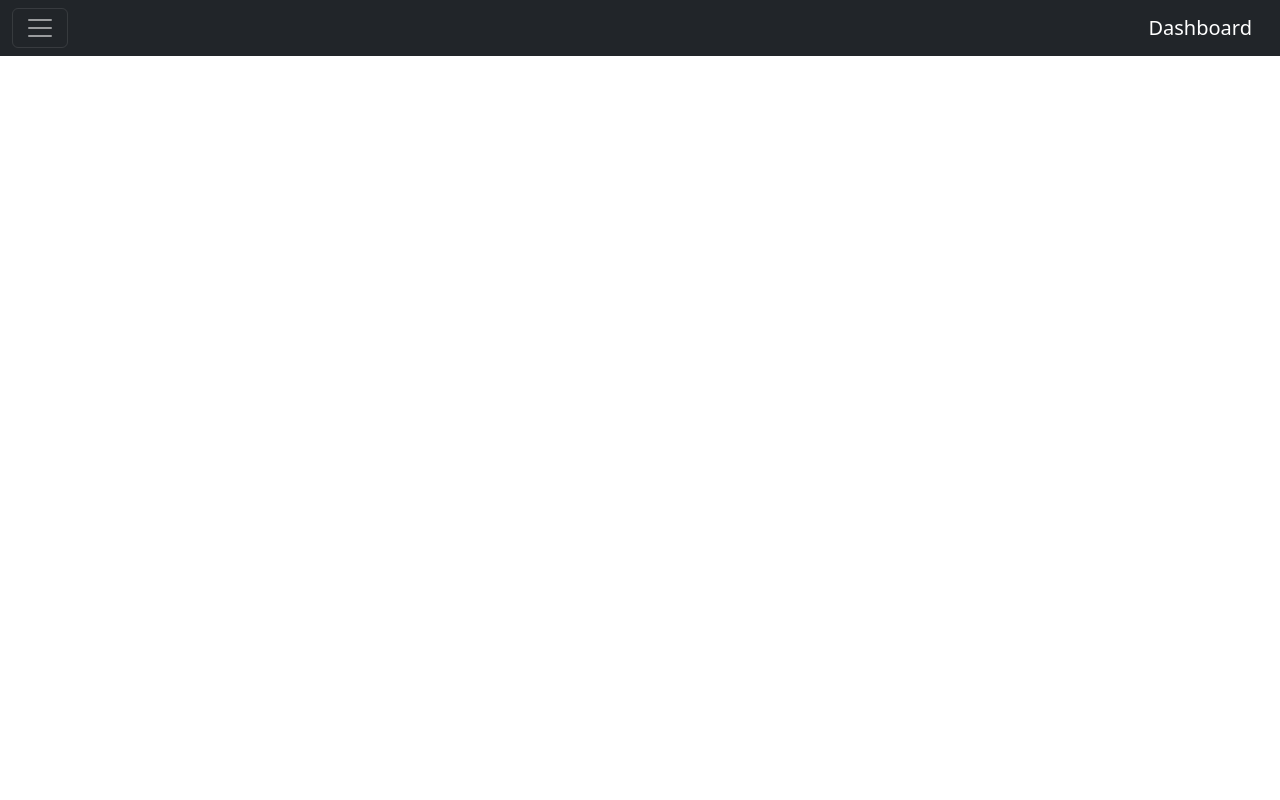
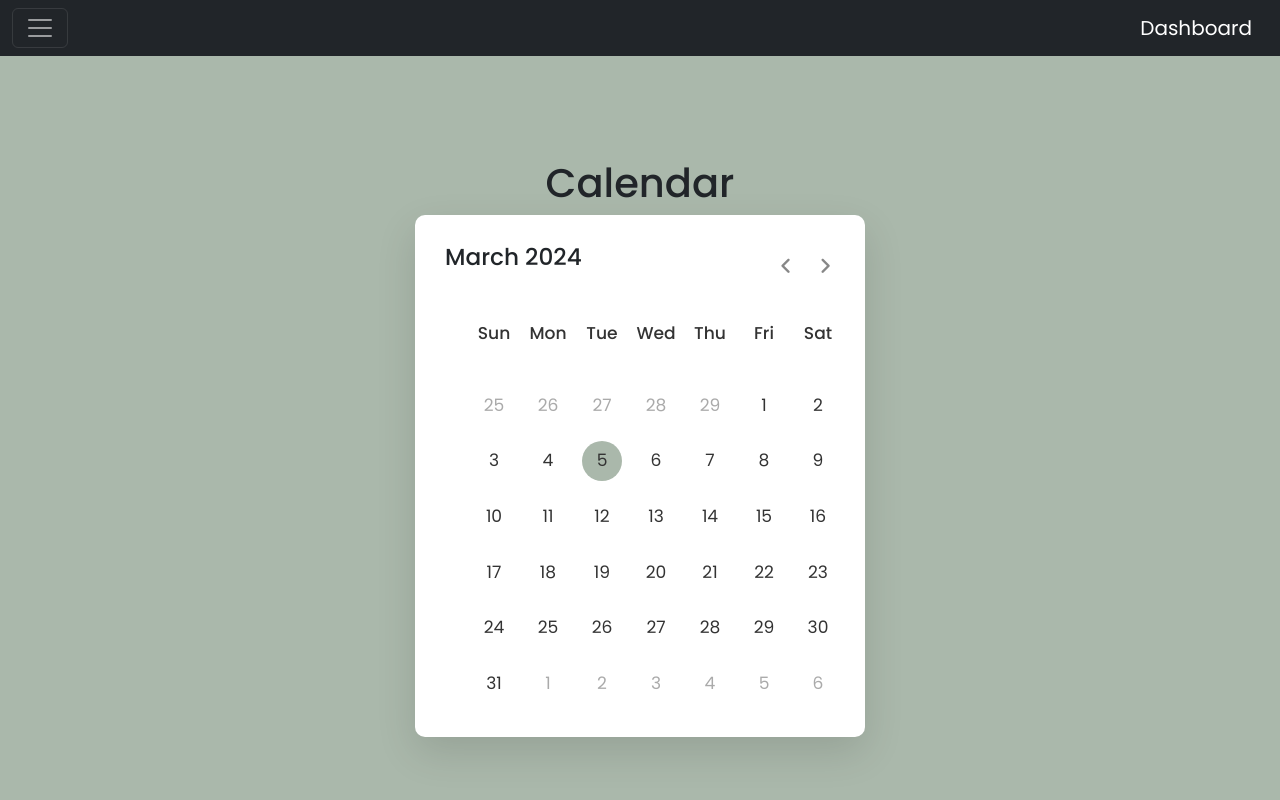
Before and after one commit to kcsheraj/Motion-Matrix, a Django app: page /calendarPage/ in a window 1280 px wide. Run offline with Django 4.2, Linux system fonts and the light colour scheme; some libraries are stand-ins or nearby versions.

Commit message:
Calendar v1 completed

```diff
--- a/myproject/myapp/static/css/calendarPage.css
+++ b/myproject/myapp/static/css/calendarPage.css
@@ -1,3 +1,106 @@
-.main-container {
-  background-color: yellow;
+@import url("https://fonts.googleapis.com/css2?family=Poppins:wght@400;500;600&display=swap");
+* {
+  margin: 0;
+  padding: 0;
+  box-sizing: border-box;
+  font-family: "Poppins", sans-serif;
 }
+body {
+  display: flex;
+  align-items: center;
+  padding: 0 10px;
+  justify-content: center;
+  min-height: 100vh;
+  background: #aab8ab;
+}
+.wrapper {
+  width: 450px;
+  background: #fff;
+  border-radius: 10px;
+  box-shadow: 0 15px 40px rgba(0, 0, 0, 0.12);
+}
+.wrapper header {
+  display: flex;
+  align-items: center;
+  padding: 25px 30px 10px;
+  justify-content: space-between;
+}
+header .icons {
+  display: flex;
+}
+header .icons span {
+  height: 38px;
+  width: 38px;
+  margin: 0 1px;
+  cursor: pointer;
+  color: #878787;
+  text-align: center;
+  line-height: 38px;
+  font-size: 1.9rem;
+  user-select: none;
+  border-radius: 50%;
+}
+.icons span:last-child {
+  margin-right: -10px;
+}
+header .icons span:hover {
+  background: #f2f2f2;
+}
+header .current-date {
+  font-size: 1.45rem;
+  font-weight: 500;
+}
+.calendar {
+  padding: 20px;
+}
+.calendar ul {
+  display: flex;
+  flex-wrap: wrap;
+  list-style: none;
+  text-align: center;
+}
+.calendar .days {
+  margin-bottom: 20px;
+}
+.calendar li {
+  color: #333;
+  width: calc(100% / 7);
+  font-size: 1.07rem;
+}
+.calendar .weeks li {
+  font-weight: 500;
+  cursor: default;
+}
+.calendar .days li {
+  z-index: 1;
+  cursor: pointer;
+  position: relative;
+  margin-top: 30px;
+}
+.days li.inactive {
+  color: #aaa;
+}
+.days li.active {
+  color: #333;
+}
+.days li::before {
+  position: absolute;
+  content: "";
+  left: 50%;
+  top: 50%;
+  height: 40px;
+  width: 40px;
+  z-index: -1;
+  border-radius: 50%;
+  transform: translate(-50%, -50%);
+}
+.days li.active::before {
+  background: #aab8ab;
+}
+.days li:not(.active):hover::before {
+  background: #f2f2f2;
+}
+
+.days li.green::before {
+  background: green; /* Background color when clicked */
+}
--- /dev/null
+++ b/myproject/myapp/static/js/calendarScript.js
@@ -0,0 +1,88 @@
+const daysTag = document.querySelector(".days"),
+  currentDate = document.querySelector(".current-date"),
+  prevNextIcon = document.querySelectorAll(".icons span");
+
+// getting new date, current year and month
+let date = new Date(),
+  currYear = date.getFullYear(),
+  currMonth = date.getMonth();
+
+// storing full name of all months in array
+const months = [
+  "January",
+  "February",
+  "March",
+  "April",
+  "May",
+  "June",
+  "July",
+  "August",
+  "September",
+  "October",
+  "November",
+  "December",
+];
+
+const renderCalendar = () => {
+  let firstDayofMonth = new Date(currYear, currMonth, 1).getDay(), // getting first day of month
+    lastDateofMonth = new Date(currYear, currMonth + 1, 0).getDate(), // getting last date of month
+    lastDayofMonth = new Date(currYear, currMonth, lastDateofMonth).getDay(), // getting last day of month
+    lastDateofLastMonth = new Date(currYear, currMonth, 0).getDate(); // getting last date of previous month
+  let liTag = "";
+
+  for (let i = firstDayofMonth; i > 0; i--) {
+    // creating li of previous month last days
+    liTag += `<li class="inactive">${lastDateofLastMonth - i + 1}</li>`;
+  }
+
+  for (let i = 1; i <= lastDateofMonth; i++) {
+    // creating li of all days of current month
+    // adding active class to li if the current day, month, and year matched
+    let isToday =
+      i === date.getDate() &&
+      currMonth === new Date().getMonth() &&
+      currYear === new Date().getFullYear()
+        ? "active"
+        : "";
+    liTag += `<li class="${isToday}">${i}</li>`;
+  }
+
+  for (let i = lastDayofMonth; i < 6; i++) {
+    // creating li of next month first days
+    liTag += `<li class="inactive">${i - lastDayofMonth + 1}</li>`;
+  }
+  currentDate.innerText = `${months[currMonth]} ${currYear}`; // passing current mon and yr as currentDate text
+  daysTag.innerHTML = liTag;
+  attachDateClickListeners(); // Attach click event listeners to each date
+};
+renderCalendar();
+
+prevNextIcon.forEach((icon) => {
+  // getting prev and next icons
+  icon.addEventListener("click", () => {
+    // adding click event on both icons
+    // if clicked icon is previous icon then decrement current month by 1 else increment it by 1
+    currMonth = icon.id === "prev" ? currMonth - 1 : currMonth + 1;
+
+    if (currMonth < 0 || currMonth > 11) {
+      // if current month is less than 0 or greater than 11
+      // creating a new date of current year & month and pass it as date value
+      date = new Date(currYear, currMonth, new Date().getDate());
+      currYear = date.getFullYear(); // updating current year with new date year
+      currMonth = date.getMonth(); // updating current month with new date month
+    } else {
+      date = new Date(); // pass the current date as date value
+    }
+    renderCalendar(); // calling renderCalendar function
+  });
+});
+
+function attachDateClickListeners() {
+  const dateItems = document.querySelectorAll(".days li");
+  dateItems.forEach((dateItem) => {
+    dateItem.addEventListener("click", () => {
+      // Toggle 'green' class on the clicked date item
+      dateItem.classList.toggle("green");
+    });
+  });
+}
--- a/myproject/myapp/templates/calendarPage.html
+++ b/myproject/myapp/templates/calendarPage.html
@@ -2,12 +2,46 @@
 <!-- Use this to add HTML to layout.html's <head> -->
 {% block loadInHead %}
 <!-- LINK CSS -->
-<link rel="stylesheet" type="text/css" href="{% static 'calendarPage.css' %}" />
+<link
+  rel="stylesheet"
+  type="text/css"
+  href="{% static 'css/calendarPage.css' %}"
+/>
+<link
+  rel="stylesheet"
+  href="https://fonts.googleapis.com/css2?family=Material+Symbols+Rounded:opsz,wght,FILL,GRAD@20..48,100..700,0..1,-50..200"
+/>
+
+<script src="{% static 'js/calendarScript.js' %}" defer></script>
 {% endblock %}
 
 <!-- Adds content to the <body> -->
 {% block layout2_content %}
-<main class="main-container">
-  <h5>Calendar Page</h5>
-</main>
+<div class="container2 mt-5 pt-5">
+  <!-- Adjusted margin and padding for content below the navbar -->
+  <h1 class="text-center">Calendar</h1>
+
+  <div class="wrapper">
+    <header>
+      <p class="current-date"></p>
+      <div class="icons">
+        <span id="prev" class="material-symbols-rounded">chevron_left</span>
+        <span id="next" class="material-symbols-rounded">chevron_right</span>
+      </div>
+    </header>
+    <div class="calendar">
+      <ul class="weeks">
+        <li>Sun</li>
+        <li>Mon</li>
+        <li>Tue</li>
+        <li>Wed</li>
+        <li>Thu</li>
+        <li>Fri</li>
+        <li>Sat</li>
+      </ul>
+      <ul class="days"></ul>
+    </div>
+  </div>
+</div>
+
 {% endblock %}
```
Also changed, not shown: myproject/myapp/templates/dashboardPage.html (+6 -1 lines).
